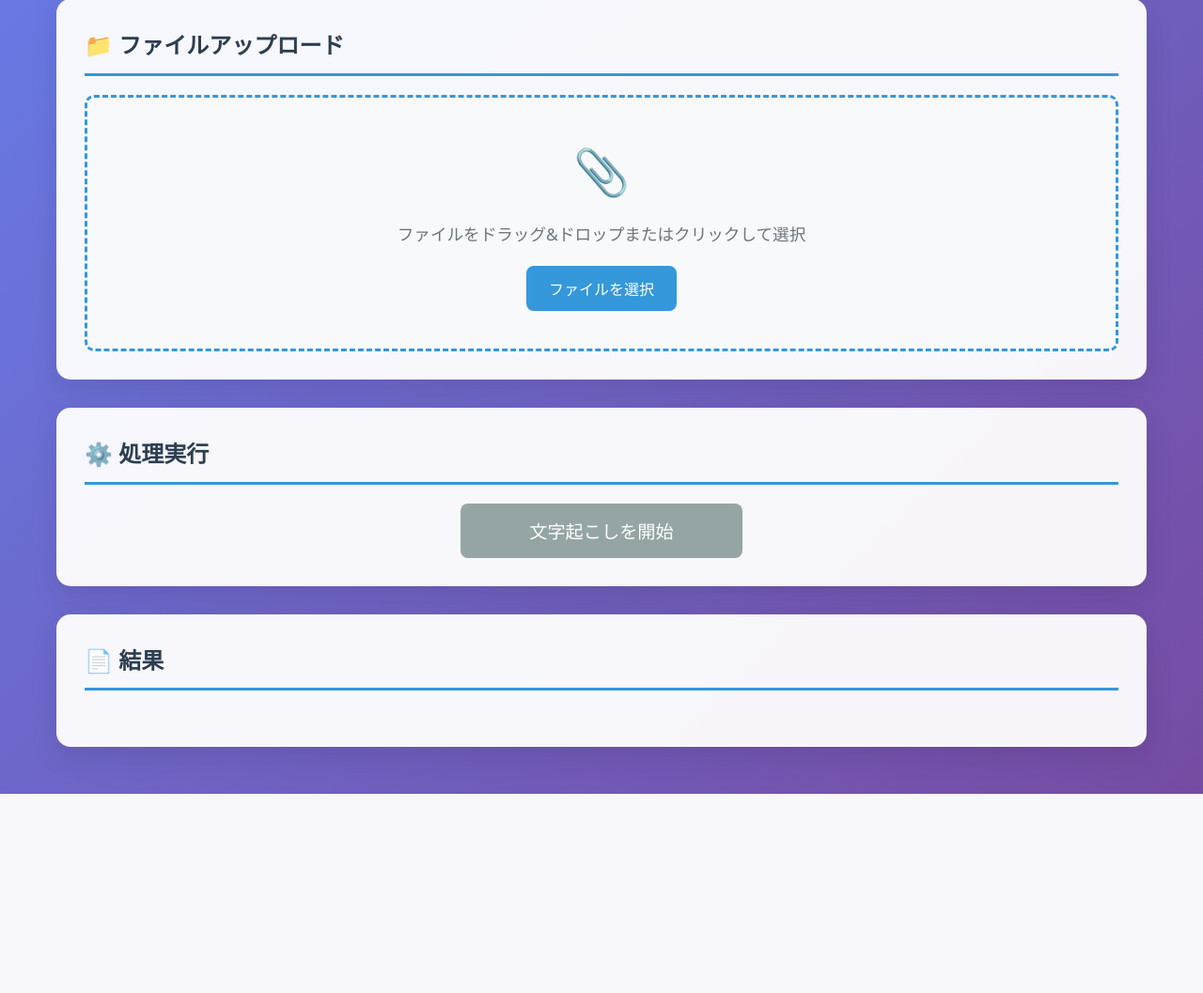
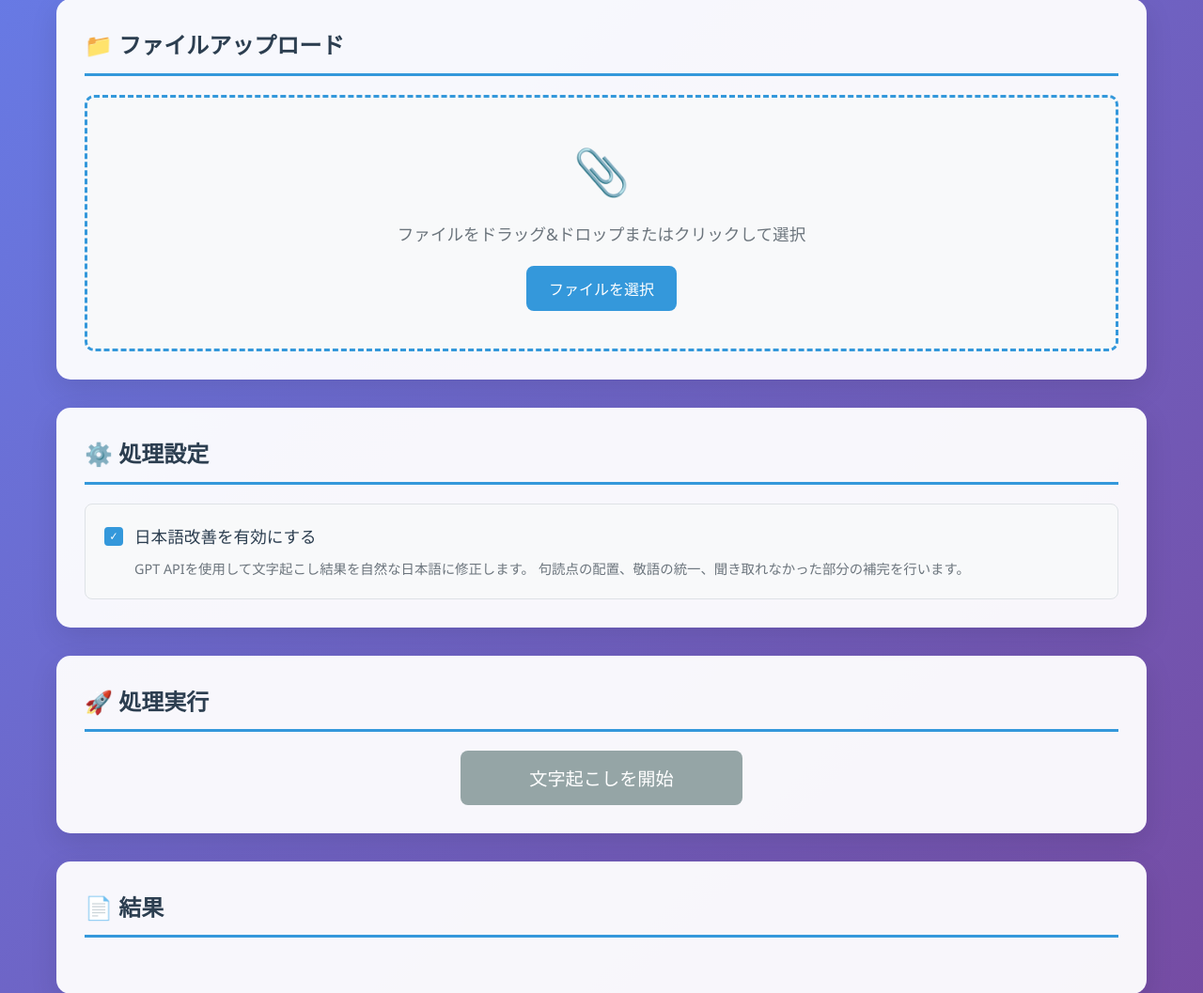
Before and after one commit to hikahana/Speech-to-text-, a Flask app: page / in a window 1280 px wide. Shown: the part 223-1280 px from the top of the page at 94% size. Before the commit the page ends 1068 px from the top, so only its background shows below. Run offline with Flask 3, Linux system fonts and the light colour scheme.

Commit message:
Add Japanese text improvement feature using GPT API
- Implemented `improve_japanese_text` function to enhance transcription results with natural Japanese.
- Updated `process_file` to conditionally improve text based on user input.
- Modified UI to include a checkbox for enabling/disabling Japanese text improvement.
- Enhanced README with details about the new feature and its usage.
- Updated styles for the new settings section in the UI.

```diff
--- a/app.py
+++ b/app.py
@@ -108,6 +108,57 @@ def transcribe_with_whisper(audio_file):
         else:
             raise Exception(f"Whisper API エラー: {response.status_code} - {response.text}")
 
+def improve_japanese_text(text):
+    """GPT APIを使用して日本語テキストを改善"""
+    api_key = os.environ.get('OPENAI_API_KEY')
+    if not api_key:
+        raise Exception("OPENAI_API_KEYが設定されていません")
+
+    url = "https://api.openai.com/v1/chat/completions"
+    headers = {
+        "Authorization": f"Bearer {api_key}",
+        "Content-Type": "application/json"
+    }
+
+    prompt = f"""
+以下の音声文字起こしの結果を自然な日本語に修正してください。
+句読点を適切に配置し、敬語を統一し、聞き取れなかった部分を文脈から推測して補完してください。
+元の意味を保持しながら、読みやすい文章にしてください。
+
+文字起こし結果:
+{text}
+
+修正された日本語:
+"""
+
+    data = {
+        "model": "gpt-3.5-turbo",
+        "messages": [
+            {
+                "role": "system",
+                "content": "あなたは日本語の文章校正の専門家です。音声文字起こしの結果を自然で読みやすい日本語に修正してください。"
+            },
+            {
+                "role": "user",
+                "content": prompt
+            }
+        ],
+        "max_tokens": 2000,
+        "temperature": 0.3
+    }
+
+    try:
+        response = requests.post(url, headers=headers, json=data)
+        if response.status_code == 200:
+            result = response.json()
+            return result['choices'][0]['message']['content'].strip()
+        else:
+            raise Exception(f"GPT API エラー: {response.status_code} - {response.text}")
+    except Exception as e:
+        # GPT APIが失敗した場合は元のテキストを返す
+        print(f"日本語改善エラー: {e}")
+        return text
+
 def cleanup_uploads():
     """uploadsディレクトリの古いファイルをクリーンアップ"""
     try:
@@ -159,6 +210,7 @@ def process_file():
     try:
         data = request.get_json()
         filename = data.get('filename')
+        improve_text = data.get('improve_text', True)  # デフォルトで改善を有効
 
         if not filename:
             return jsonify({'error': 'ファイル名が指定されていません'}), 400
@@ -184,11 +236,32 @@ def process_file():
 
             # Whisper APIで文字起こし
             transcript = transcribe_with_whisper(fixed_part)
-            transcript_parts.append({
-                'part': i + 1,
-                'duration_start': i * SEGMENT_DURATION,
-                'text': transcript.strip()
-            })
+
+            # 日本語改善が有効な場合
+            if improve_text:
+                try:
+                    improved_transcript = improve_japanese_text(transcript.strip())
+                    transcript_parts.append({
+                        'part': i + 1,
+                        'duration_start': i * SEGMENT_DURATION,
+                        'original_text': transcript.strip(),
+                        'improved_text': improved_transcript
+                    })
+                except Exception as e:
+                    print(f"パート{i+1}の日本語改善エラー: {e}")
+                    transcript_parts.append({
+                        'part': i + 1,
+                        'duration_start': i * SEGMENT_DURATION,
+                        'original_text': transcript.strip(),
+                        'improved_text': transcript.strip()
+                    })
+            else:
+                transcript_parts.append({
+                    'part': i + 1,
+                    'duration_start': i * SEGMENT_DURATION,
+                    'original_text': transcript.strip(),
+                    'improved_text': transcript.strip()
+                })
 
         # 結果テキストを生成（一意性を保つためタイムスタンプを含む）
         timestamp = datetime.now().strftime('%Y%m%d_%H%M%S')
@@ -197,12 +270,21 @@ def process_file():
 
         # 結果テキストを構築
         result_content = f"=== {original_filename} の文字起こし結果 ===\n"
-        result_content += f"処理日時: {datetime.now().strftime('%Y-%m-%d %H:%M:%S')}\n\n"
+        result_content += f"処理日時: {datetime.now().strftime('%Y-%m-%d %H:%M:%S')}\n"
+        result_content += f"日本語改善: {'有効' if improve_text else '無効'}\n\n"
 
         for part in transcript_parts:
             start_min = part['duration_start'] // 60
             result_content += f"=== パート{part['part']} ({start_min}分頃から) ===\n"
-            result_content += part['text']
+
+            if improve_text and part['original_text'] != part['improved_text']:
+                result_content += "【改善前】\n"
+                result_content += part['original_text']
+                result_content += "\n\n【改善後】\n"
+                result_content += part['improved_text']
+            else:
+                result_content += part['improved_text']
+
             result_content += "\n\n"
 
         # 一時ファイルを削除
@@ -219,7 +301,8 @@ def process_file():
             'result_filename': result_filename,
             'result_content': result_content,
             'parts_count': len(transcript_parts),
-            'message': '文字起こしが完了しました'
+            'improve_text': improve_text,
+            'message': '文字起こしと日本語改善が完了しました' if improve_text else '文字起こしが完了しました'
         })
 
     except Exception as e:
--- a/static/script.js
+++ b/static/script.js
@@ -8,6 +8,7 @@ const progress = document.getElementById("progress");
 const results = document.getElementById("results");
 const resultsList = document.getElementById("results-list");
 const alert = document.getElementById("alert");
+const improveTextCheckbox = document.getElementById("improve-text");
 
 // グローバル変数
 let uploadedFileName = null;
@@ -136,8 +137,10 @@ async function startProcessing() {
       progressText.textContent = "音声ファイルを分割中...";
     } else if (currentProgress < 60) {
       progressText.textContent = "タイムスタンプを修正中...";
+    } else if (currentProgress < 80) {
+      progressText.textContent = "Whisper APIで文字起こし中...";
     } else if (currentProgress < 90) {
-      progressText.textContent = "Whisper APIで文字起こし中...";
+      progressText.textContent = "日本語改善中...";
     } else {
       progressText.textContent = "結果を保存中...";
     }
@@ -151,6 +154,7 @@ async function startProcessing() {
       },
       body: JSON.stringify({
         filename: uploadedFileName,
+        improve_text: improveTextCheckbox.checked,
       }),
     });
 
@@ -184,6 +188,9 @@ async function startProcessing() {
 
 // 結果表示（成功）
 function displayResult(result) {
+  const improveStatus = result.improve_text ? "有効" : "無効";
+  const improveIcon = result.improve_text ? "✨" : "📝";
+
   results.innerHTML = `
         <div class="result-success">
             <h4>✅ 文字起こし完了</h4>
@@ -192,6 +199,7 @@ function displayResult(result) {
             <p><strong>処理時間:</strong> 約${
               result.parts_count * 35
             }分の音声</p>
+            <p><strong>日本語改善:</strong> ${improveIcon} ${improveStatus}</p>
             <button onclick="downloadResult('${
               result.result_filename
             }', \`${result.result_content.replace(
--- a/static/style.css
+++ b/static/style.css
@@ -123,6 +123,72 @@ section h2 {
   font-size: 0.9em;
 }
 
+/* 設定セクション */
+.settings-container {
+  display: flex;
+  flex-direction: column;
+  gap: 20px;
+}
+
+.setting-item {
+  background: #f8f9fa;
+  border: 1px solid #dee2e6;
+  border-radius: 8px;
+  padding: 20px;
+  transition: all 0.3s ease;
+}
+
+.setting-item:hover {
+  border-color: #3498db;
+  box-shadow: 0 2px 8px rgba(52, 152, 219, 0.1);
+}
+
+.setting-label {
+  display: flex;
+  align-items: center;
+  gap: 12px;
+  cursor: pointer;
+  font-weight: 500;
+  color: #2c3e50;
+  font-size: 1.1em;
+}
+
+.setting-label input[type="checkbox"] {
+  display: none;
+}
+
+.checkmark {
+  width: 20px;
+  height: 20px;
+  border: 2px solid #3498db;
+  border-radius: 4px;
+  position: relative;
+  transition: all 0.3s ease;
+}
+
+.setting-label input[type="checkbox"]:checked + .checkmark {
+  background: #3498db;
+}
+
+.setting-label input[type="checkbox"]:checked + .checkmark::after {
+  content: "✓";
+  position: absolute;
+  top: 50%;
+  left: 50%;
+  transform: translate(-50%, -50%);
+  color: white;
+  font-size: 12px;
+  font-weight: bold;
+}
+
+.setting-description {
+  margin-top: 10px;
+  color: #6c757d;
+  font-size: 0.9em;
+  line-height: 1.5;
+  padding-left: 32px;
+}
+
 /* 処理ボタン */
 .process-btn {
   background: #27ae60;
@@ -172,8 +238,12 @@ section h2 {
 }
 
 @keyframes spin {
-  0% { transform: rotate(0deg); }
-  100% { transform: rotate(360deg); }
+  0% {
+    transform: rotate(0deg);
+  }
+  100% {
+    transform: rotate(360deg);
+  }
 }
 
 .progress-text {
@@ -316,4 +386,13 @@ section h2 {
     align-items: flex-start;
     gap: 10px;
   }
+
+  .setting-item {
+    padding: 15px;
+  }
+
+  .setting-description {
+    padding-left: 0;
+    margin-top: 15px;
+  }
 }
--- a/templates/index.html
+++ b/templates/index.html
@@ -39,9 +39,27 @@
           <div id="file-info" class="file-info" style="display: none"></div>
         </section>
 
+        <!-- 処理設定セクション -->
+        <section class="settings-section">
+          <h2>⚙️ 処理設定</h2>
+          <div class="settings-container">
+            <div class="setting-item">
+              <label for="improve-text" class="setting-label">
+                <input type="checkbox" id="improve-text" checked />
+                <span class="checkmark"></span>
+                日本語改善を有効にする
+              </label>
+              <p class="setting-description">
+                GPT APIを使用して文字起こし結果を自然な日本語に修正します。
+                句読点の配置、敬語の統一、聞き取れなかった部分の補完を行います。
+              </p>
+            </div>
+          </div>
+        </section>
+
         <!-- 処理実行セクション -->
         <section class="process-section">
-          <h2>⚙️ 処理実行</h2>
+          <h2>🚀 処理実行</h2>
           <button id="process-btn" class="process-btn" disabled>
             文字起こしを開始
           </button>
@@ -54,11 +72,11 @@
           </div>
         </section>
 
-                    <!-- 結果セクション -->
-            <section class="results-section">
-                <h2>📄 結果</h2>
-                <div id="results" class="results"></div>
-            </section>
+        <!-- 結果セクション -->
+        <section class="results-section">
+          <h2>📄 結果</h2>
+          <div id="results" class="results"></div>
+        </section>
       </main>
 
       <!-- アラート表示 -->
```
Also changed, not shown: README.md.
